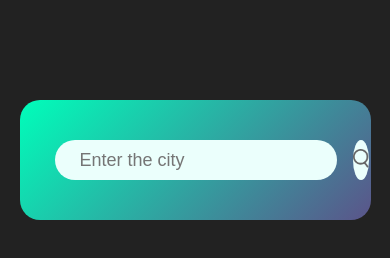
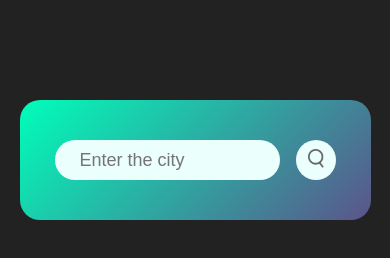
Before and after one commit to Baghatraj/Weather-App, a plain HTML site: page index.html in a window 390 px wide. Drawn offline with Linux system fonts and the light colour scheme.

Commit message:
Added Media Queries

```diff
--- a/assets/css/style.css
+++ b/assets/css/style.css
@@ -96,3 +96,10 @@ body{
 .weather{
     display: none;
 }
+
+@media all and (max-width:440px){
+    .search input{
+        width: 25px;
+    }
+
+}
--- a/index.html
+++ b/index.html
@@ -3,11 +3,10 @@
 <head>
     <meta charset="UTF-8">
     <meta name="viewport" content="width=device-width, initial-scale=1.0">
-    <title>Document</title>
+    <title>Weather-App</title>
     <link rel="stylesheet" href="./assets/css/style.css">
 </head>
 <body>
-
     <div class="card">
         <div class="search">
             <input type="text" placeholder="Enter the city" spellcheck="false">
```
